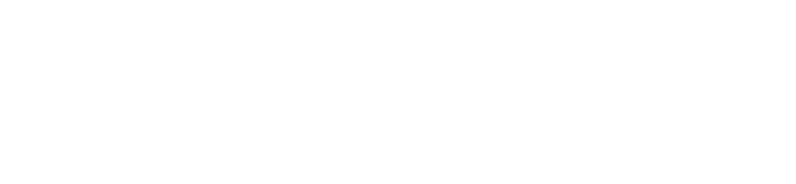
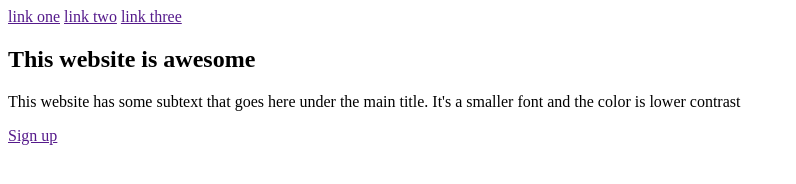
Before and after one commit to innacoma/landing-page, a plain HTML site: page index.html in a window 1280 px wide. Shown: the whole page, without its empty margins (0-796 px from the left). Drawn offline with Linux system fonts and the light colour scheme.

Commit message:
started first section html

```diff
--- a/index.html
+++ b/index.html
@@ -6,5 +6,22 @@
     <title>Landing Page</title>
     <link rel="stylesheet" href="styles.css">
   </head>
-  <body></body>
+  <body>
+    <header>
+      <div></div>
+
+      <nav id="navbar">
+        <a class="nav-link" href="">link one</a>
+        <a class="nav-link" href="">link two</a>
+        <a class="nav-link" href="">link three</a>
+      </nav>
+    </header>
+    <section>
+      <div>
+      <h1>This website is awesome</h1>
+      <p>This website has some subtext that goes here under the main title. It's a smaller font and the color is lower contrast</p>
+      <a class="signup-link" href="">Sign up</a>
+      </div>
+    </section>
+  </body>
 </html>
```
